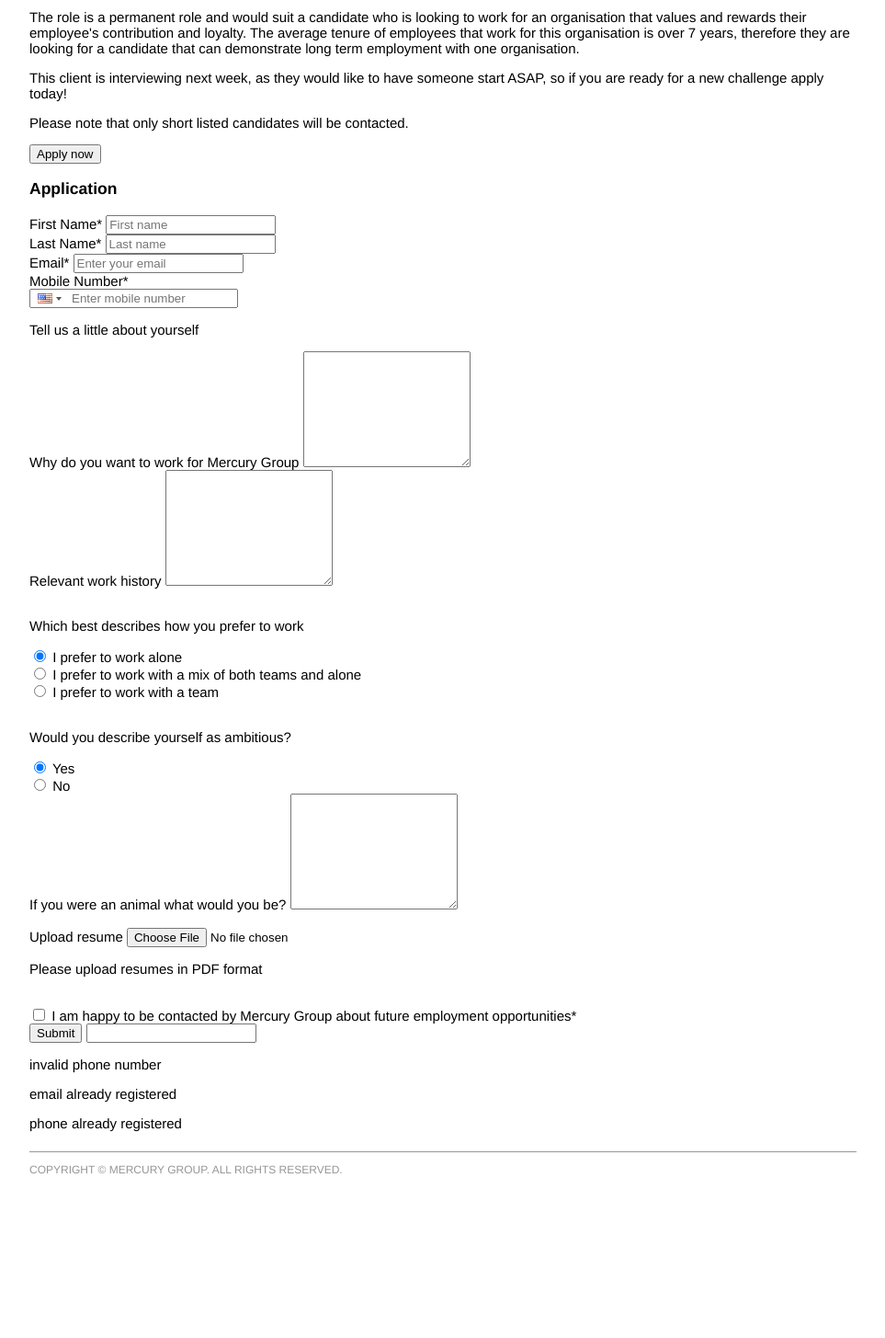
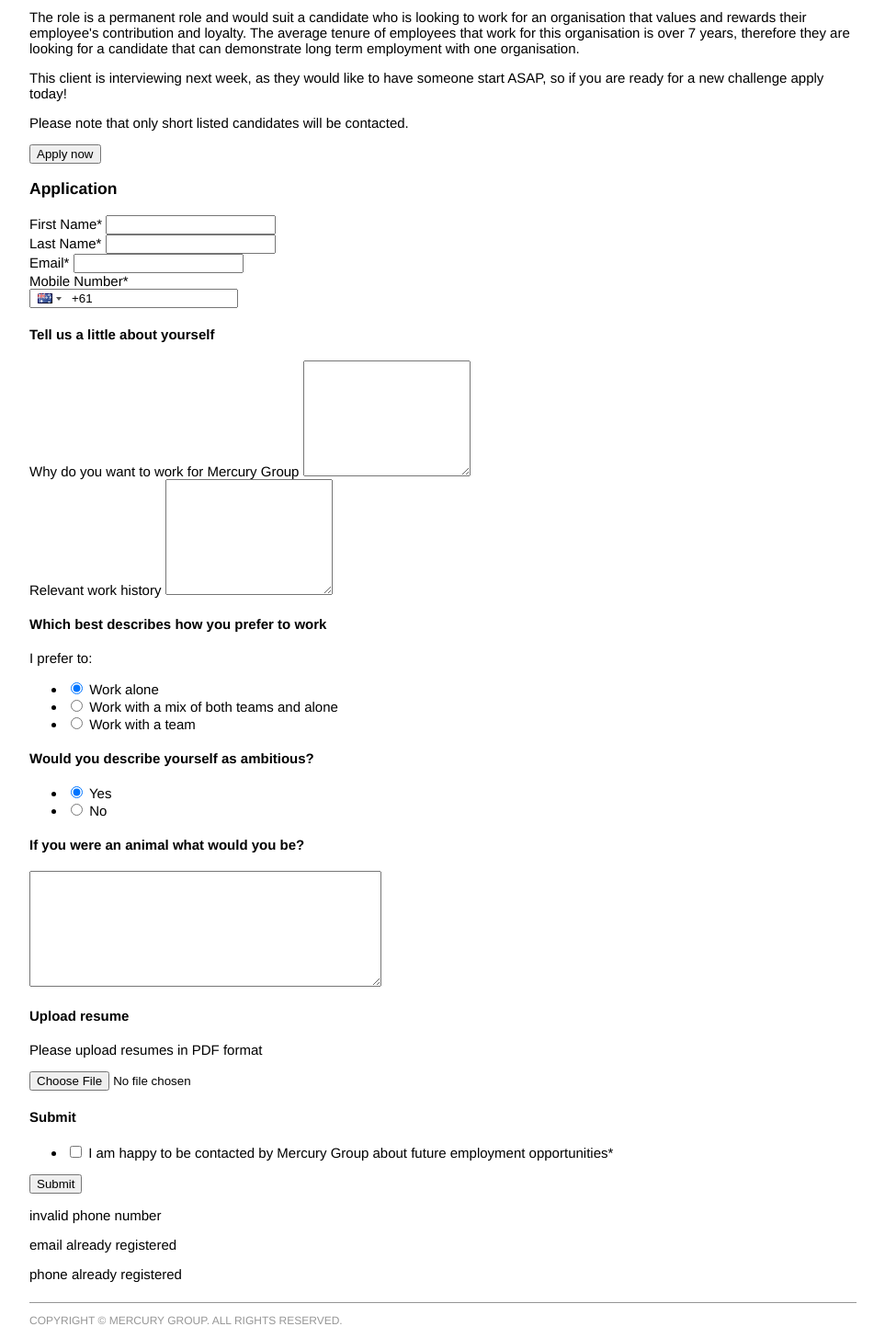
Before and after one commit to NPC360/NPC360, a Flask app: page /careers/ in a window 1280 px wide. Shown: the part 855-2310 px from the top of the page at 92% size, without its empty margins (158-1121 px from the left). Before the commit the page ends 2131 px from the top, so only its background shows below. Run offline with Flask 2, Linux system fonts and the light colour scheme; some libraries are stand-ins or nearby versions.

Commit message:
Update to form stylings

```diff
--- a/wsgi/templates/partials/register-form.html
+++ b/wsgi/templates/partials/register-form.html
@@ -1,94 +1,86 @@
 <form id="signupForm" action="/careers/" method="POST">
 	<h3>Application</h3>
-		<div class="form-group">
+	<div class="group three-columns cf">
+		<div class="field">
 			<label for="fname">First Name*</label>
-			<input type="text" class="form-control" id="fname" placeholder="First name" name="fname" required>
+			<input type="text" class="form-control" id="fname" name="fname" required>
+		</div>
+		<div class="field">
+			<label for="lname">Last Name*</label>
+			<input type="text" class="form-control" id="lname" name="lname" required>
+		</div>
+		<div class="field">
+			<label for="email">Email*</label>
+			<input type="email" class="form-control" id="email" name="email" required>
+		</div>
+		<div class="field">
+			<label for="tel">Mobile Number*</label>
+			<input type="tel" class="form-control" id="tel" value="+61 " name="tel" required>
+		</div>
 	</div>
 
-		<div class="form-group">
-			<label for="lname">Last Name*</label>
-			<input type="text" class="form-control" id="lname" placeholder="Last name" name="lname" required>
-		</div>
-
-		<div class="form-group">
-			<label for="email">Email*</label>
-			<input type="email" class="form-control" id="email" placeholder="Enter your email" name="email" required>
-		</div>
-
-		<div class="form-group">
-			<label for="tel">Mobile Number*</label>
-			<input type="tel" class="form-control" id="tel" placeholder="Enter mobile number" name="tel" required>
-		</div>
-
-		<p>Tell us a little about yourself</p>
-
-		<div class="form-group">
+	<h4>Tell us a little about yourself</h4>
+	<div class="group">
+		<div class="field">
 			<label for="why-work">Why do you want to work for Mercury Group</label>
 			<textarea id="why-work" class="form-control" name="why-work" rows="8" ></textarea>
 		</div>
-
-		<div class="form-group">
+		<div class="field">
 			<label for="history">Relevant work history</label>
 			<textarea id="history" class="form-control" name="history" rows="8" ></textarea>
 		</div>
-
-		<br><p>Which best describes how you prefer to work</p>
-		<div class="radio">
-			<label>
-				<input type="radio" name="optionsRadios" id="optionsRadios1" value="option1" checked>
-				I prefer to work alone
-			</label>
-		</div>
-		<div class="radio">
-			<label>
-				<input type="radio" name="optionsRadios" id="optionsRadios2" value="option2">
-				I prefer to work with a mix of both teams and alone
-			</label>
-		</div>
-		<div class="radio">
-			<label>
-				<input type="radio" name="optionsRadios" id="optionsRadios3" value="option3" >
-				I prefer to work with a team
-			</label>
 	</div>
 
-		<br><p>Would you describe yourself as ambitious?</p>
-		<div class="radio">
-			<label>
+	<h4>Which best describes how you prefer to work</h4>
+	<p>I prefer to:</p>
+	<ul class="radio-group">
+		<li>
+			<input type="radio" name="optionsRadios" id="optionsRadios1" value="option1" checked>
+			<label for="optionsRadios1">Work alone</label>
+		</li>
+		<li>
+			<input type="radio" name="optionsRadios" id="optionsRadios2" value="option2">
+			<label for="optionsRadios2">Work with a mix of both teams and alone</label>
+		</li>
+		<li>
+			<input type="radio" name="optionsRadios" id="optionsRadios3" value="option3" >
+			<label for="optionsRadios3">Work with a team</label>
+		</li>
+	</ul>
+
+	<h4>Would you describe yourself as ambitious?</h4>
+	<ul class="radio-group">
+		<li>
 			<input type="radio" name="optionsRadiosAmbitiousYes" id="optionsRadiosYes" value="option1" checked>
-				Yes
-			</label>
-		</div>
-		<div class="radio">
-			<label>
+			<label for="optionsRadiosYes">Yes</label>
+		</li>
+		<li>
 			<input type="radio" name="optionsRadiosAmbitiousNo" id="optionsRadiosNo" value="option2">
-				No
-			</label>
-		</div>
+			<label for="optionsRadiosNo">No</label>
+		</li>
+	</ul>
 
-		<div class="form-group">
-			<label for="animal">If you were an animal what would you be?</label>
-			<textarea id="animal" class="form-control" name="animal" rows="8" ></textarea>
-		</div>
+	<h4>If you were an animal what would you be?</h4>
+	<textarea id="animal" class="form-control" name="animal" cols="45" rows="8" ></textarea>
 
-		<br>
-		<div class="form-group">
-			<label for="exampleInputFile">Upload resume</label>
+	<h4>Upload resume</h4>
+	<p class="help-block">Please upload resumes in PDF format</p>
 	<input type="file" name="resumefile" id="resumeFile" accept=".pdf">
-			<p class="help-block">Please upload resumes in PDF format</p>
-		</div>
 
-		<br>
-		<div class="checkbox">
-			<label>
-				<input type="checkbox" required> I am happy to be contacted by Mercury Group about future employment opportunities*
-			</label>
-		</div>
-
-		<button id="submit" class="btn btn-primary btn-lg" type="submit" value="Continue">Submit</button>
+	<h4>Submit</h4>
+	<ul class="radio-group">
+		<li>
+			<input type="checkbox" required>
+			<label>I am happy to be contacted by Mercury Group about future employment opportunities*</label>
+		</li>
+	</ul>
 
 	<!--Use JS to determine timezone or use a map based selector-->
-		<input id="tz" class="hiddeninput" type="text" name="tz" hidde>
+	<input id="tz" class="hiddeninput" type="hidden" name="tz">
+
+	<div class="button-group">
+		<button id="submit" class="btn btn-primary btn-lg" type="submit" value="Continue">Submit</button>
+	</div>
 
 	<p id="tel-invalid" class="hide val">invalid phone number</p>
 	<p id="email-exists" class="hide val">email already registered</p>
```
Also changed, not shown: scss/style.scss (+58 -0 lines). Lines whose indentation alone changed are shown as unchanged.
